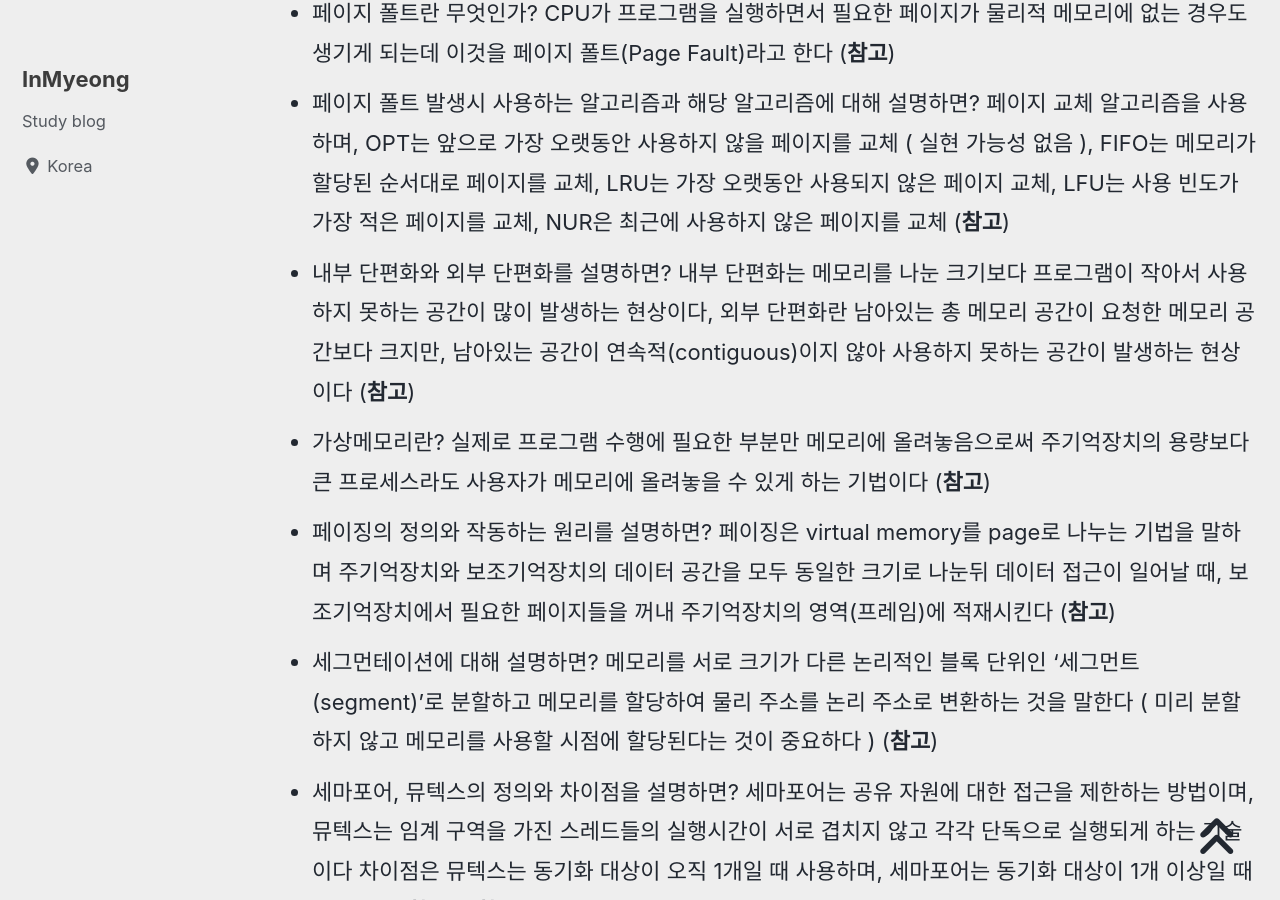
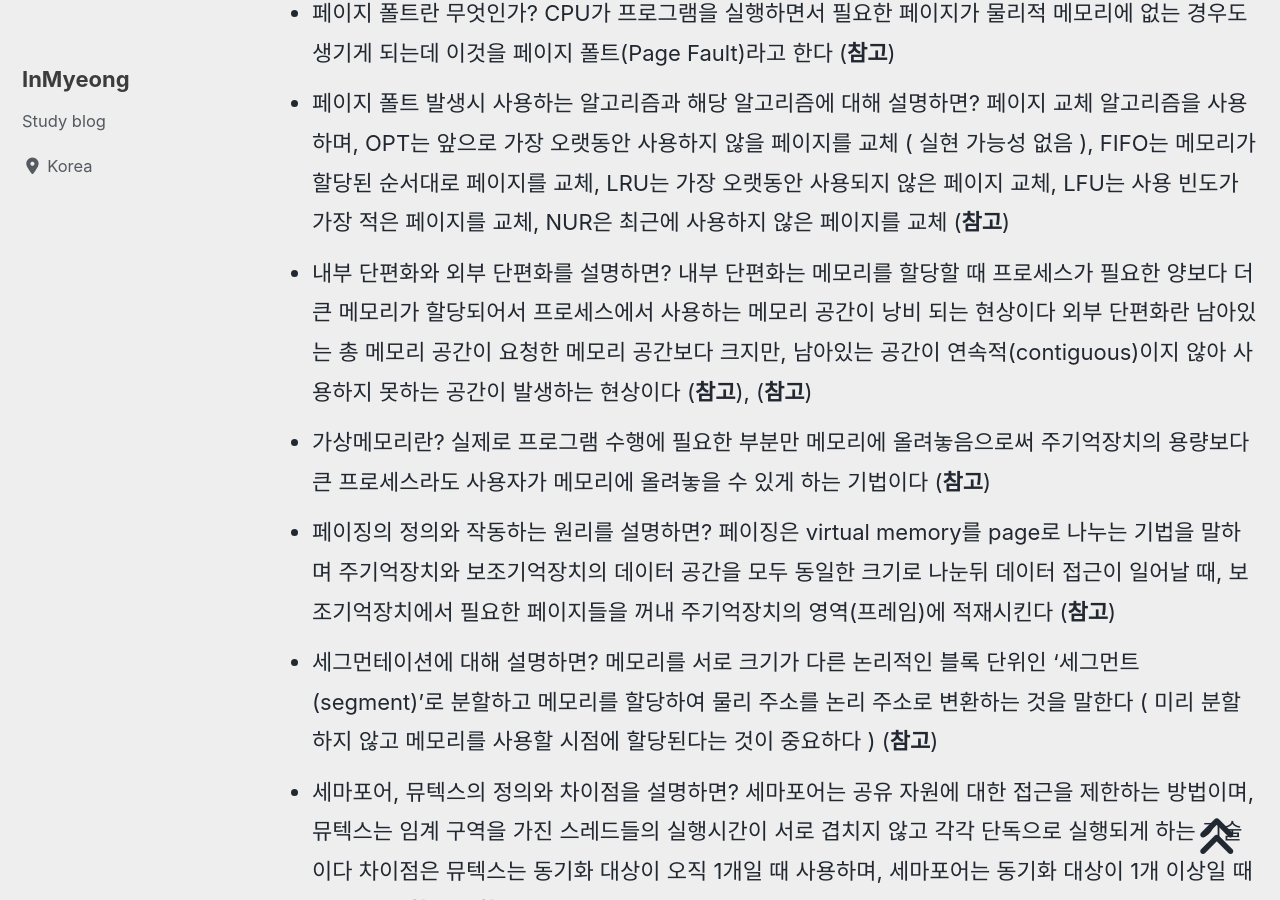
Before and after one commit to devMyeong/devMyeong.github.io, a Jekyll site: the page built from _posts/cs/2022-09-05-블로그-면접준비.md, in a window 1280 px wide and 900 px high, scrolled down 20613 px. Built offline with Jekyll 4.4.1, drawn with Linux system fonts in a browser that asks for light colours; cached includes are drawn as plain includes; nearby versions of some CDN libraries; some web fonts are replaced; comment, search, counter and statistics services are not loaded.

Commit message:
Chore : CS지식 내용 수정

```diff
--- a/_posts/cs/2022-09-05-블로그-면접준비.md
+++ b/_posts/cs/2022-09-05-블로그-면접준비.md
@@ -193,7 +193,7 @@ last_modified_at: 2022-10-30
 - 메모리 할당 알고리즘 3가지는? First fit은 메모리의 첨부터 검사해서 크기가 충분한 첫 번째 메모리에 할당, Next fit은 마지막으로 참조한 메모리 공간에서부터 탐색을 시작해 공간을 찾아 할당, Best fit은 모든 메모리 공간을 검사해서 내부 단편화를 최소화하는 공간에 할당 ([**참고**](https://github.com/gyoogle/tech-interview-for-developer/blob/master/Interview/Interview%20List.md#%EC%96%B8%EC%96%B4))
 - 페이지 폴트란 무엇인가? CPU가 프로그램을 실행하면서 필요한 페이지가 물리적 메모리에 없는 경우도 생기게 되는데 이것을 페이지 폴트(Page Fault)라고 한다 ([**참고**](https://velog.io/@jiseong/OS-%EA%B0%80%EC%83%81%EB%A9%94%EB%AA%A8%EB%A6%AC%EC%99%80-%ED%8E%98%EC%9D%B4%EC%A7%80%ED%8F%B4%ED%8A%B8-gyq8tftz))
 - 페이지 폴트 발생시 사용하는 알고리즘과 해당 알고리즘에 대해 설명하면? 페이지 교체 알고리즘을 사용하며, OPT는 앞으로 가장 오랫동안 사용하지 않을 페이지를 교체 ( 실현 가능성 없음 ), FIFO는 메모리가 할당된 순서대로 페이지를 교체, LRU는 가장 오랫동안 사용되지 않은 페이지 교체, LFU는 사용 빈도가 가장 적은 페이지를 교체, NUR은 최근에 사용하지 않은 페이지를 교체 ([**참고**](https://velog.io/@jiseong/OS-%EA%B0%80%EC%83%81%EB%A9%94%EB%AA%A8%EB%A6%AC%EC%99%80-%ED%8E%98%EC%9D%B4%EC%A7%80%ED%8F%B4%ED%8A%B8-gyq8tftz))
-- 내부 단편화와 외부 단편화를 설명하면? 내부 단편화는 메모리를 나눈 크기보다 프로그램이 작아서 사용하지 못하는 공간이 많이 발생하는 현상이다, 외부 단편화란 남아있는 총 메모리 공간이 요청한 메모리 공간보다 크지만, 남아있는 공간이 연속적(contiguous)이지 않아 사용하지 못하는 공간이 발생하는 현상이다 ([**참고**](https://code-lab1.tistory.com/54))
+- 내부 단편화와 외부 단편화를 설명하면? 내부 단편화는 메모리를 할당할 때 프로세스가 필요한 양보다 더 큰 메모리가 할당되어서 프로세스에서 사용하는 메모리 공간이 낭비 되는 현상이다 외부 단편화란 남아있는 총 메모리 공간이 요청한 메모리 공간보다 크지만, 남아있는 공간이 연속적(contiguous)이지 않아 사용하지 못하는 공간이 발생하는 현상이다 ([**참고**](https://junghyun100.github.io/%EB%A9%94%EB%AA%A8%EB%A6%AC%EB%8B%A8%ED%8E%B8%ED%99%94/)), ([**참고**](https://code-lab1.tistory.com/54))
 - 가상메모리란? 실제로 프로그램 수행에 필요한 부분만 메모리에 올려놓음으로써 주기억장치의 용량보다 큰 프로세스라도 사용자가 메모리에 올려놓을 수 있게 하는 기법이다 ([**참고**](https://luv-n-interest.tistory.com/1005))
 - 페이징의 정의와 작동하는 원리를 설명하면? 페이징은 virtual memory를 page로 나누는 기법을 말하며 주기억장치와 보조기억장치의 데이터 공간을 모두 동일한 크기로 나눈뒤 데이터 접근이 일어날 때, 보조기억장치에서 필요한 페이지들을 꺼내 주기억장치의 영역(프레임)에 적재시킨다 ([**참고**](https://velog.io/@dd9s2/%EC%9A%B4%EC%98%81%EC%B2%B4%EC%A0%9C-%EA%B0%80%EC%83%81-%EA%B8%B0%EC%96%B5-%EC%9E%A5%EC%B9%98%EC%99%80-%ED%8E%98%EC%9D%B4%EC%A7%95-%EC%84%B8%EA%B7%B8%EB%A9%98%ED%85%8C%EC%9D%B4%EC%85%98-Virtual-Memory-Paging-Segmentation))
 - 세그먼테이션에 대해 설명하면? 메모리를 서로 크기가 다른 논리적인 블록 단위인 '세그먼트(segment)'로 분할하고 메모리를 할당하여 물리 주소를 논리 주소로 변환하는 것을 말한다 ( 미리 분할하지 않고 메모리를 사용할 시점에 할당된다는 것이 중요하다 ) ([**참고**](https://plummmm.tistory.com/356))
```
